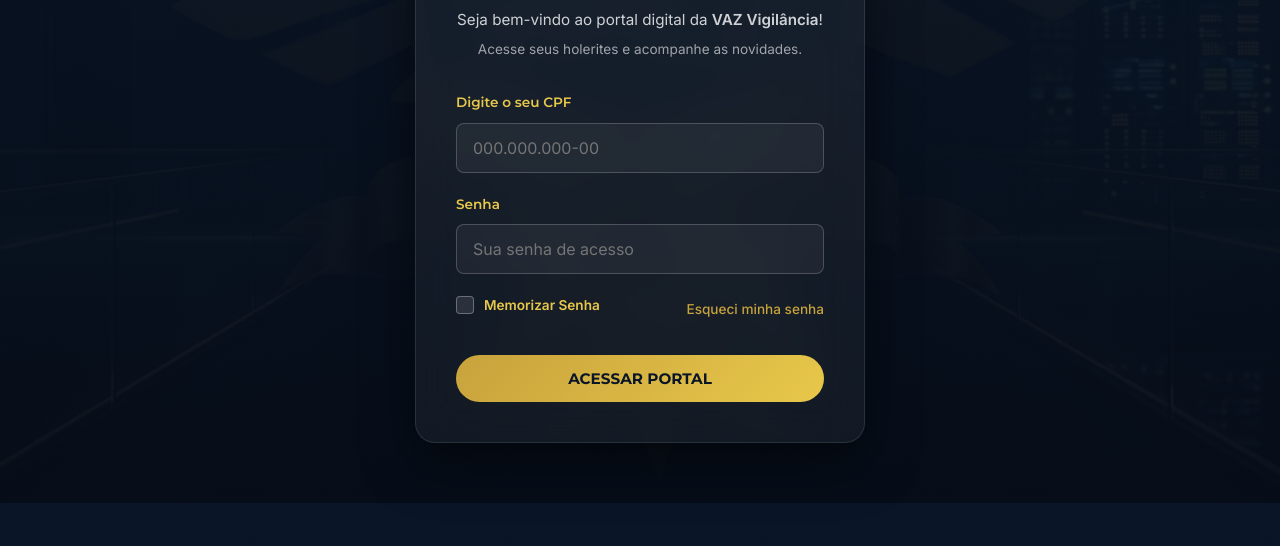
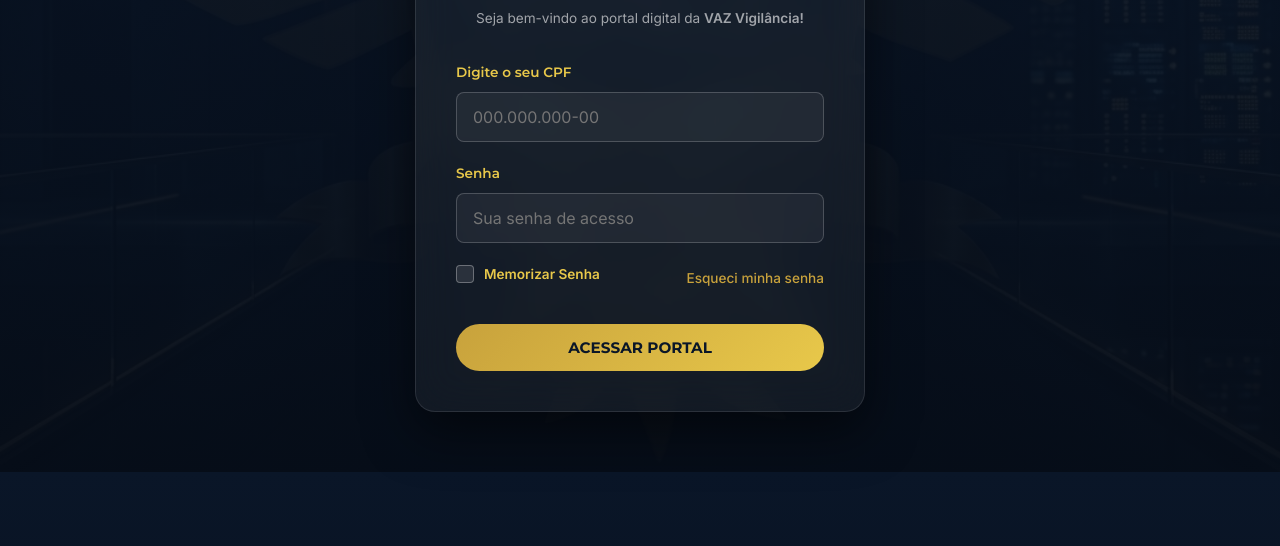
Before and after one commit to MedeirosGabriel999/aguia-mock, a website: page colaborador.html in a window 1280 px wide. Shown: the part 334-880 px from the top of the page. Drawn offline with Linux system fonts and the light colour scheme.

Commit message:
Remove descriptive text from login page

```diff
--- a/colaborador.html
+++ b/colaborador.html
@@ -42,8 +42,7 @@
         <div class="login-header">
           <h2>ACESSO EXCLUSIVO</h2>
           <h3 class="gold">DO COLABORADOR</h3>
-          <p>Seja bem-vindo ao portal digital da <strong>VAZ Vigilância</strong>!</p>
-          <p class="login-subtitle">Acesse seus holerites e acompanhe as novidades.</p>
+          <p class="login-subtitle">Seja bem-vindo ao portal digital da <strong>VAZ Vigilância!</strong></p>
         </div>
 
         <form class="login-form" id="colaboradorForm" onsubmit="event.preventDefault();">
```
